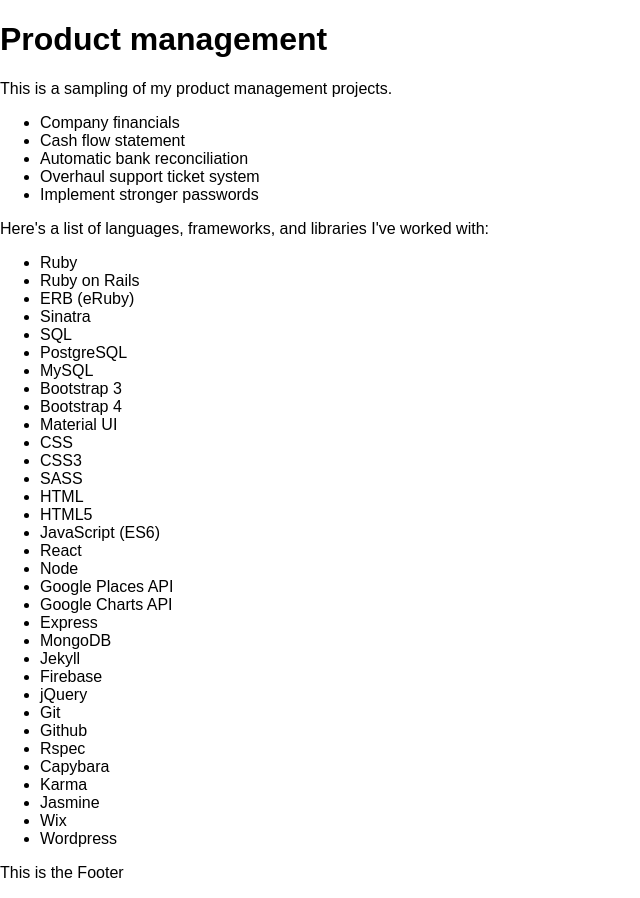
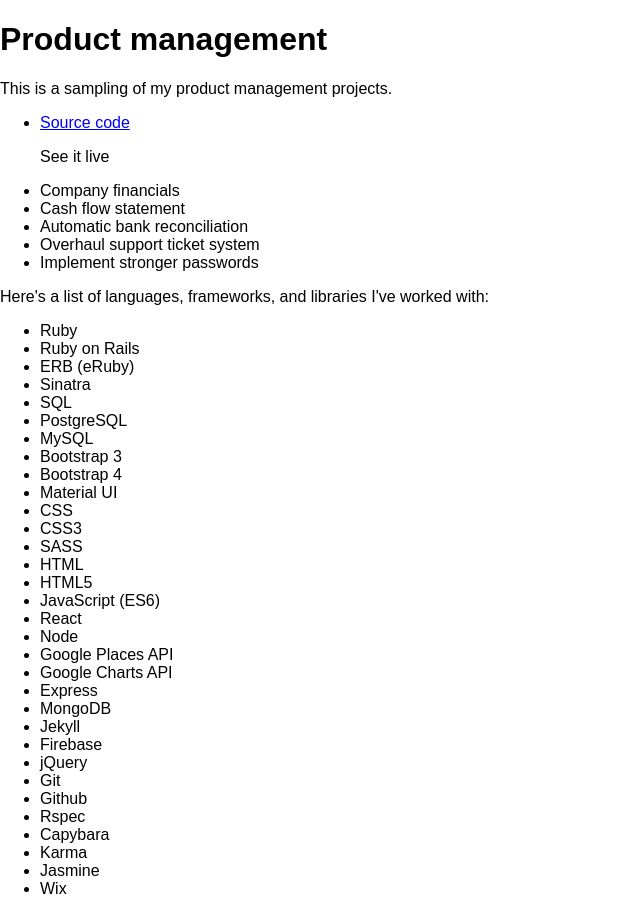
Before and after one commit to marclevetin/portfolio, a React (Create React App) app: page / in a window 1280 px wide. Shown: the part 1308-2206 px from the top of the page, without its empty margins (0-640 px from the left). Built offline with nearby package versions, Linux system fonts and the light colour scheme.

Commit message:
created PM Project component.  Added to Portfolio.

```diff
--- /dev/null
+++ b/src/components/ProductManagementProject.js
@@ -0,0 +1,17 @@
+import React from 'react';
+
+const ProductManagementProject = (props) => {
+  let githubURL = "https://github.com/marclevetin/" + props.github;
+
+    return (
+      <div>
+        <li>
+          <p>{props.name}</p>
+          <p><a href={githubURL} target="_blank">Source code</a></p>
+          <p><a href={props.live} target="_blank">See it live</a></p>
+        </li>
+      </div>
+    )
+};
+
+export default ProductManagementProject;
--- a/src/containers/Portfolio.js
+++ b/src/containers/Portfolio.js
@@ -2,6 +2,7 @@
 
 // components
 import SoftwareProject from '../components/SoftwareProject';
+import ProductManagementProject from '../components/ProductManagementProject';
 
 // local data
 import softwaredata from '../data/softwareprojects';
@@ -30,6 +31,7 @@
         <h1>Product management</h1>
           <p>This is a sampling of my product management projects.</p>
           <ul>
+            <ProductManagementProject />
             <li>Company financials</li>
             <li>Cash flow statement</li>
             <li>Automatic bank reconciliation</li>
```
